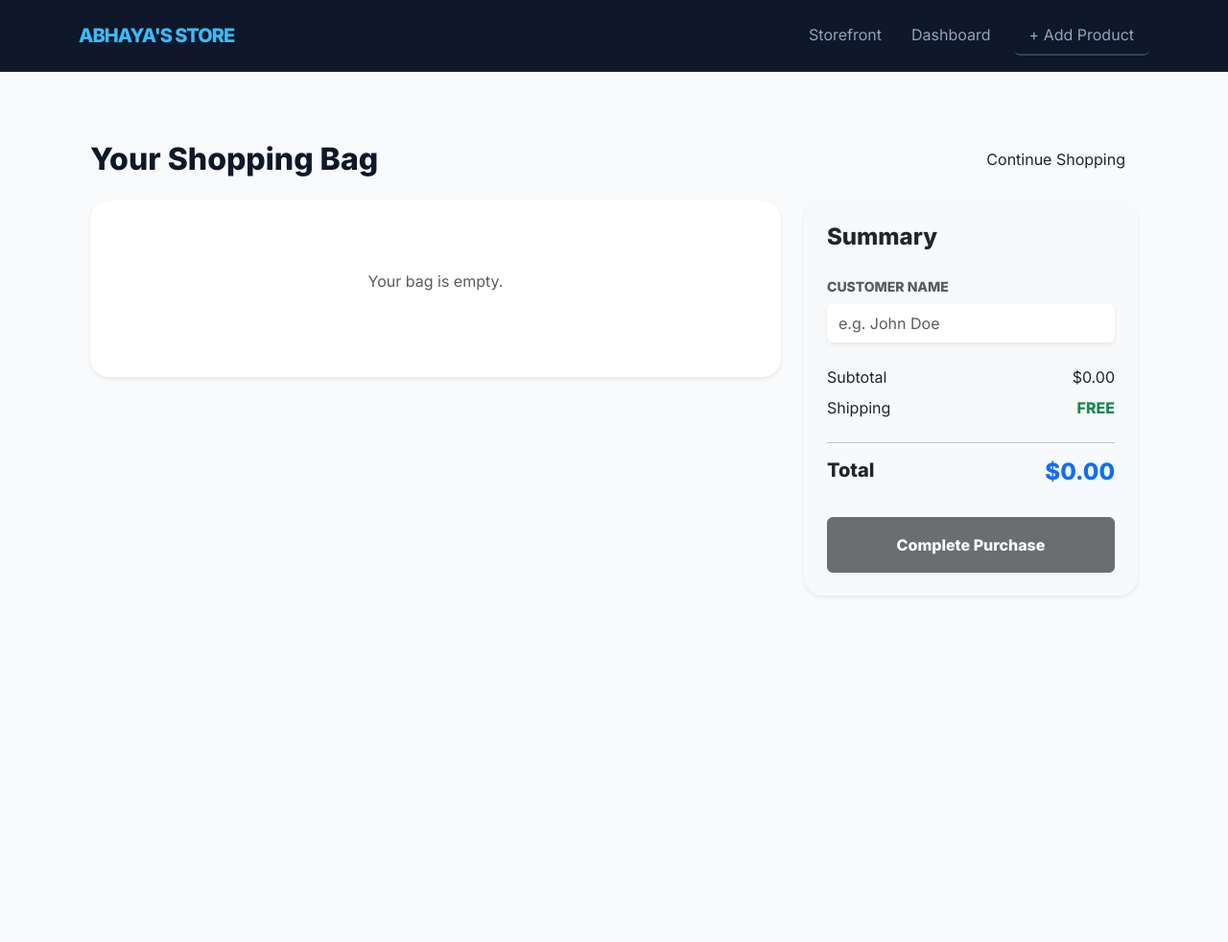
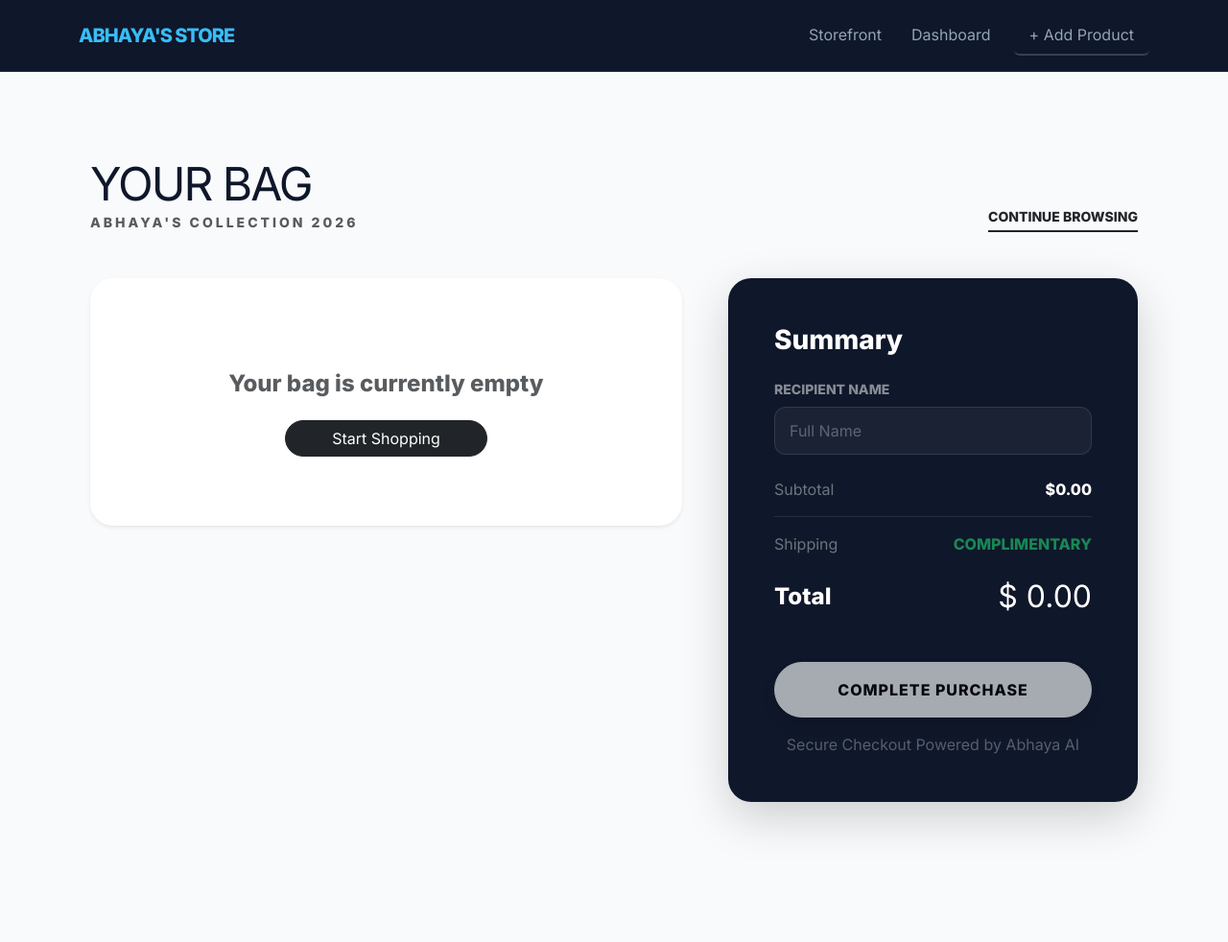
Before and after one commit to Abhayashrestha/super_pos, a Flask app: page /cart in a window 1280 px wide. Shown: the whole page at 96% size. Before the commit the page ends 622 px from the top, so only its background shows below. Run offline with Flask 3, Linux system fonts and the light colour scheme.

Commit message:
updated shopping logic and html

```diff
--- a/templates/cart.html
+++ b/templates/cart.html
@@ -1,81 +1,145 @@
 {% extends "base.html" %}
 
 {% block content %}
-<div class="container py-5">
-    <div class="d-flex justify-content-between align-items-center mb-4">
-        <h2 class="fw-bold mb-0">Your Shopping Bag</h2>
-        <a href="{{ url_for('storefront') }}" class="btn btn-link text-dark text-decoration-none small">
-            <i class="bi bi-arrow-left"></i> Continue Shopping
+<style>
+    :root {
+        --bag-bg: #ffffff;
+        --accent-dark: #111111;
+        --soft-border: #f1f5f9;
+    }
+
+    .bag-container { padding-top: 4rem; padding-bottom: 6rem; }
+
+    .bag-card {
+        border: none !important;
+        background: var(--bag-bg);
+        border-radius: 24px !important;
+        transition: all 0.3s ease;
+    }
+
+    .product-row {
+        border-bottom: 1px solid var(--soft-border);
+        padding: 1.5rem 0;
+    }
+
+    .product-row:last-child { border-bottom: none; }
+
+    .img-thumb {
+        width: 80px;
+        height: 80px;
+        object-fit: cover;
+        border-radius: 16px;
+        background: #f8fafc;
+    }
+
+    .summary-card {
+        border: none !important;
+        background: #0f172a; /* Sophisticated Dark Summary */
+        color: white;
+        border-radius: 24px !important;
+        position: sticky;
+        top: 2rem;
+    }
+
+    .checkout-input {
+        background: rgba(255,255,255,0.05) !important;
+        border: 1px solid rgba(255,255,255,0.1) !important;
+        color: white !important;
+        border-radius: 12px !important;
+        padding: 12px 15px;
+    }
+
+    .checkout-input::placeholder { color: rgba(255,255,255,0.3); }
+
+    .btn-checkout {
+        border-radius: 50px !important;
+        padding: 16px;
+        font-weight: 800;
+        letter-spacing: 1px;
+        text-transform: uppercase;
+        transition: transform 0.2s ease;
+    }
+
+    .btn-checkout:hover:not(:disabled) {
+        transform: scale(1.02);
+        background: #ffffff !important;
+        color: #000000 !important;
+    }
+</style>
+
+<div class="container bag-container">
+    <div class="d-flex justify-content-between align-items-end mb-5">
+        <div>
+            <h1 class="fw-900 display-5 mb-0" style="letter-spacing: -2px;">YOUR BAG</h1>
+            <p class="text-muted small text-uppercase fw-bold ls-3 mb-0" style="letter-spacing: 3px;">Abhaya's Collection 2026</p>
+        </div>
+        <a href="{{ url_for('storefront') }}" class="text-dark fw-bold text-decoration-none small pb-1 border-bottom border-2 border-dark">
+            CONTINUE BROWSING
         </a>
     </div>
 
-    <div class="row">
-        <div class="col-lg-8">
-            <div class="card border-0 shadow-sm p-4" style="border-radius: 20px;">
+    <div class="row g-5">
+        <div class="col-lg-7">
+            <div class="card bag-card shadow-sm p-4">
                 {% if items %}
-                <table class="table align-middle">
-                    <thead class="text-muted small text-uppercase">
-                        <tr>
-                            <th>Product</th>
-                            <th class="text-center">Quantity</th>
-                            <th class="text-end">Subtotal</th>
-                        </tr>
-                    </thead>
-                    <tbody>
                     {% for item in items %}
-                        <tr>
-                            <td>
+                    <div class="product-row d-flex align-items-center justify-content-between">
                         <div class="d-flex align-items-center">
-                                    <img src="{{ url_for('static', filename='uploads/' + item.product.image_path) }}"
-                                         class="rounded me-3" style="width: 60px; height: 60px; object-fit: cover;">
+                            <img src="{{ url_for('static', filename='uploads/' + (item.product.image_path or 'default.jpg')) }}"
+                                 class="img-thumb me-4 shadow-sm">
                             <div>
-                                        <div class="fw-bold">{{ item.product.name }}</div>
-                                        <div class="text-muted small">{{ item.product.category }}</div>
+                                <h5 class="fw-bold mb-1">{{ item.product.name }}</h5>
+                                <p class="text-muted small mb-0">{{ item.product.category }}</p>
                             </div>
                         </div>
-                            </td>
-                            <td class="text-center fw-bold">{{ item.quantity }}</td>
-                            <td class="text-end fw-bold">${{ "%.2f"|format(item.subtotal) }}</td>
-                        </tr>
+                        <div class="text-end">
+                            <div class="fw-bold text-dark h5 mb-0">${{ "%.2f"|format(item.subtotal) }}</div>
+                            <div class="text-muted extra-small text-uppercase fw-bold">Qty: {{ item.quantity }}</div>
+                        </div>
+                    </div>
                     {% endfor %}
-                    </tbody>
-                </table>
                 {% else %}
                     <div class="text-center py-5">
-                    <p class="text-muted">Your bag is empty.</p>
+                        <i class="bi bi-bag-x display-1 text-light mb-4 d-block"></i>
+                        <h4 class="fw-bold text-muted">Your bag is currently empty</h4>
+                        <a href="{{ url_for('storefront') }}" class="btn btn-dark rounded-pill px-5 mt-3">Start Shopping</a>
                     </div>
                 {% endif %}
             </div>
         </div>
 
-        <div class="col-lg-4">
-            <div class="card border-0 shadow-sm p-4 bg-light" style="border-radius: 20px;">
-                <h4 class="fw-bold mb-4">Summary</h4>
+        <div class="col-lg-5">
+            <div class="card summary-card shadow-lg p-4 p-md-5">
+                <h3 class="fw-bold mb-4">Summary</h3>
 
                 <form action="{{ url_for('checkout') }}" method="POST">
                     <div class="mb-4">
-                        <label class="form-label small fw-bold text-muted text-uppercase">Customer Name</label>
-                        <input type="text" name="customer_name" class="form-control border-0 shadow-sm py-2"
-                               placeholder="e.g. John Doe" required>
+                        <label class="small fw-bold text-uppercase mb-2 d-block" style="color: rgba(255,255,255,0.5);">Recipient Name</label>
+                        <input type="text" name="customer_name" class="form-control checkout-input"
+                               placeholder="Full Name" required>
                     </div>
 
-                    <div class="d-flex justify-content-between mb-2">
-                        <span>Subtotal</span>
-                        <span>${{ "%.2f"|format(total) }}</span>
-                    </div>
-                    <div class="d-flex justify-content-between mb-4">
-                        <span>Shipping</span>
-                        <span class="text-success fw-bold">FREE</span>
-                    </div>
-                    <hr>
-                    <div class="d-flex justify-content-between mb-4">
-                        <span class="h5 fw-bold">Total</span>
-                        <span class="h4 fw-bold text-primary">${{ "%.2f"|format(total) }}</span>
+                    <div class="d-flex justify-content-between mb-3 border-bottom border-secondary border-opacity-25 pb-3">
+                        <span class="text-secondary">Subtotal</span>
+                        <span class="fw-bold">${{ "%.2f"|format(total) }}</span>
                     </div>
 
-                    <button type="submit" class="btn btn-dark w-100 py-3 fw-bold shadow-sm {{ 'disabled' if not items }}">
+                    <div class="d-flex justify-content-between mb-4">
+                        <span class="text-secondary">Shipping</span>
+                        <span class="text-success fw-bold">COMPLIMENTARY</span>
+                    </div>
+
+                    <div class="d-flex justify-content-between align-items-center mb-5">
+                        <span class="h4 fw-bold mb-0">Total</span>
+                        <span class="h2 fw-900 mb-0" style="color: #ffffff;">$ {{ "%.2f"|format(total) }}</span>
+                    </div>
+
+                    <button type="submit" class="btn btn-light w-100 btn-checkout shadow {{ 'disabled' if not items }}">
                         Complete Purchase
                     </button>
+                    <p class="text-center extra-small mt-3 mb-0" style="color: rgba(255,255,255,0.3);">
+                        Secure Checkout Powered by Abhaya AI
+                    </p>
                 </form>
             </div>
         </div>
```
Lines whose indentation alone changed are shown as unchanged.
